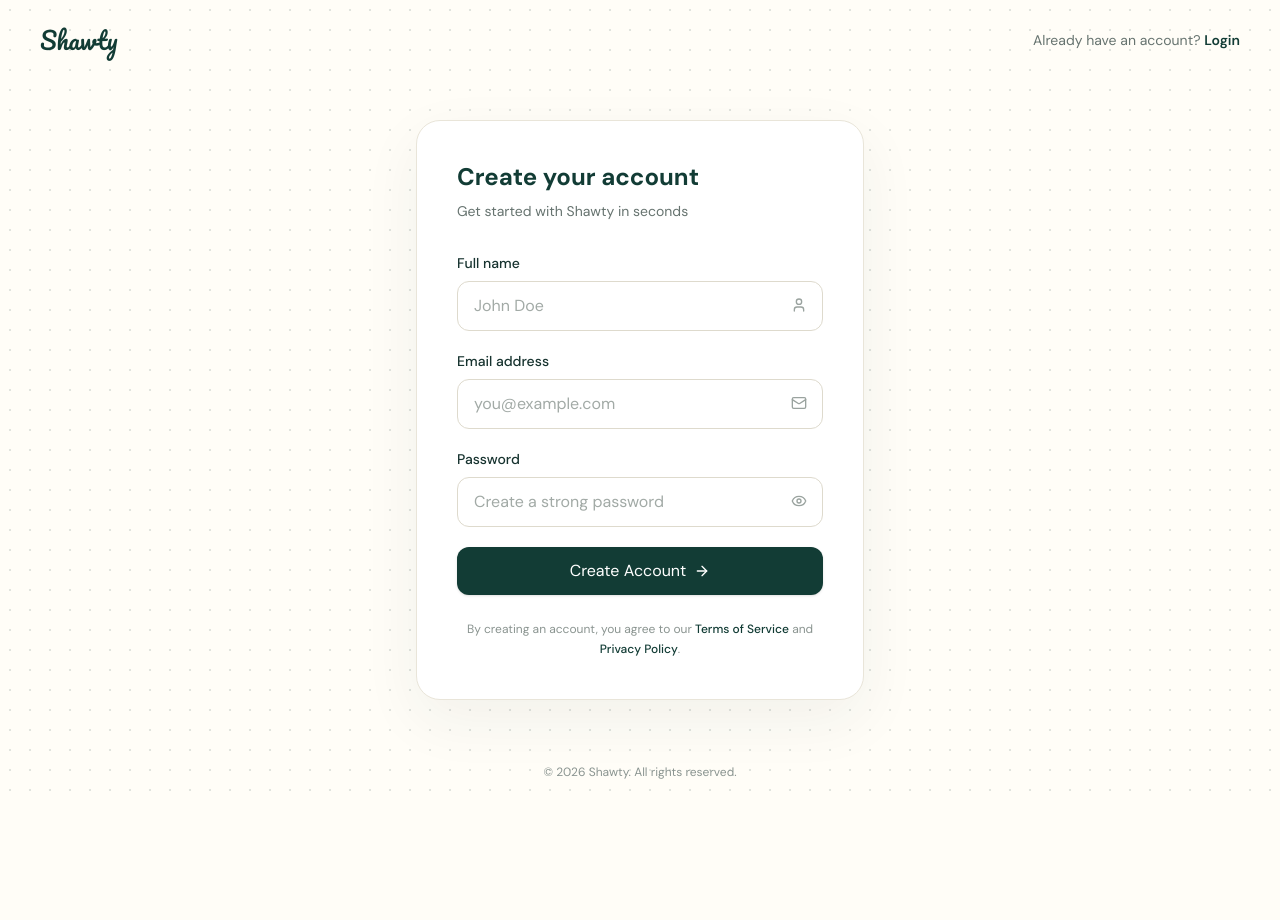
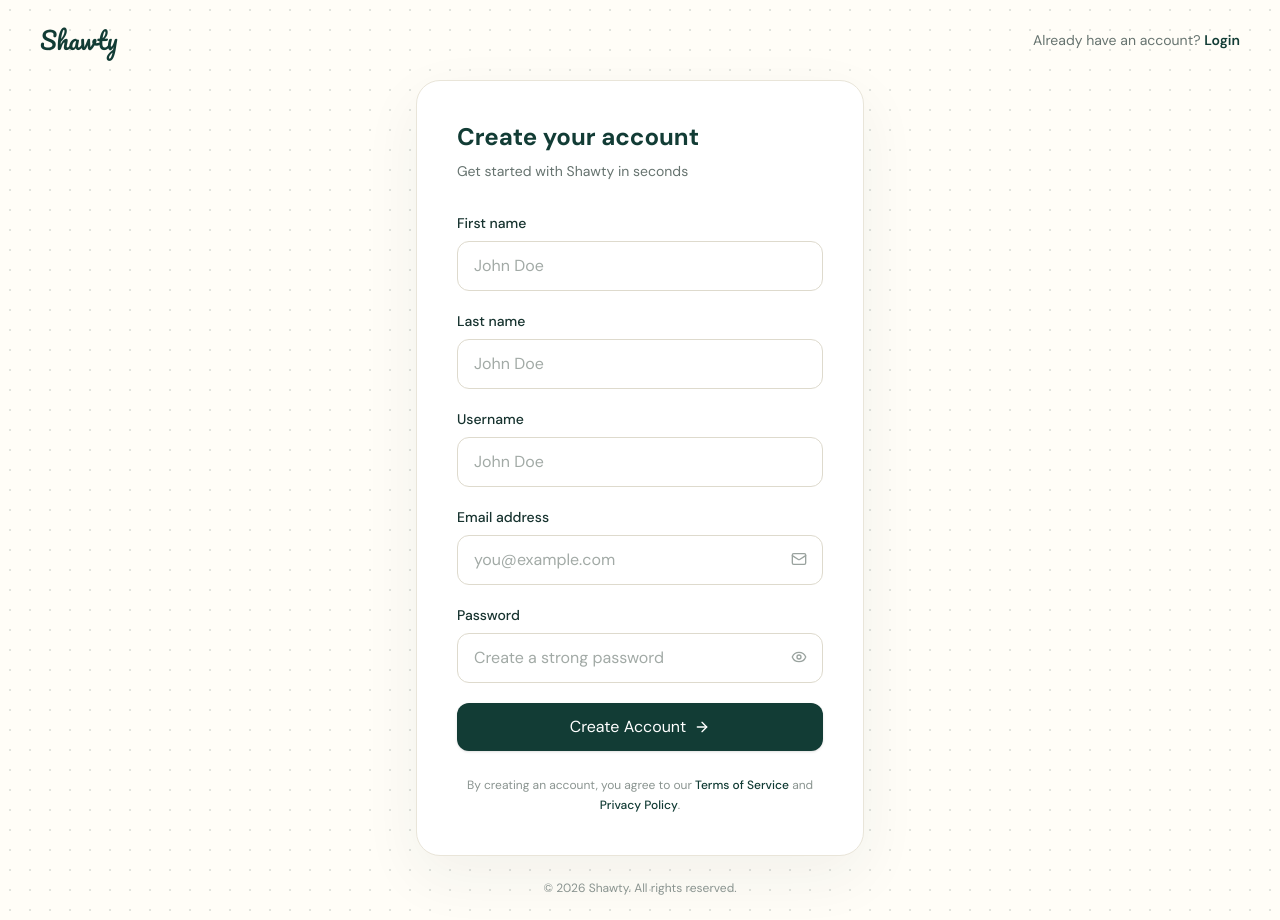
Before and after one commit to l10-bhushan/crispy-fiesta, a React (Vite) app in the folder frontend/: page /register in a window 1280 px wide. Before the commit the page ends 804 px from the top, so only its background shows below. Built offline with nearby package versions, Linux system fonts and the light colour scheme; no server answers.

Commit message:
Added handler for inputs on register page

```diff
--- a/frontend/src/pages/Register.tsx
+++ b/frontend/src/pages/Register.tsx
@@ -1,4 +1,4 @@
-import { ArrowRight, Eye, EyeOff, Lock, Mail, User } from "lucide-react";
+import { ArrowRight, Eye, EyeOff, Mail } from "lucide-react";
 import { useState } from "react";
 import { Link } from "react-router-dom";
 
@@ -7,8 +7,54 @@ import Input from "../components/ui/Input";
 import Button from "../components/ui/Button";
 
 export default function Register() {
+  const [formData, setFormData] = useState({
+    firstName: "",
+    lastName: "",
+    userName: "",
+    email: "",
+    password: "",
+  });
+
+  const [formError, setFormError] = useState({
+    firstNameError: "",
+    lastNameError: "",
+    userNameError: "",
+    emailError: "",
+    passwordError: "",
+  });
+
   const [showPassword, setShowPassword] = useState(false);
 
+  const handleInputFields = (
+    event: React.FormEvent<HTMLInputElement>,
+    field: string,
+  ) => {
+    let value = event.currentTarget.value;
+    switch (field) {
+      case "firstName":
+        setFormData((formData) => ({ ...formData, firstName: value }));
+        setFormError((formError) => ({ ...formError, firstNameError: "" }));
+        break;
+      case "lastName":
+        setFormData((formData) => ({ ...formData, lastName: value }));
+        setFormError((formError) => ({ ...formError, lastNameError: "" }));
+        break;
+      case "userName":
+        setFormData((formData) => ({ ...formData, userName: value }));
+        setFormError((formError) => ({ ...formError, userNameError: "" }));
+        break;
+      case "email":
+        setFormData((formData) => ({ ...formData, email: value }));
+        setFormError((formError) => ({ ...formError, emailError: "" }));
+        break;
+      case "password":
+        setFormData((formData) => ({ ...formData, password: value }));
+        setFormError((formError) => ({ ...formError, passwordError: "" }));
+        break;
+    }
+  };
+
+  console.log(formData);
   return (
     <div className="dot-background flex min-h-screen flex-col">
       <header className="flex items-center justify-between px-6 py-6 md:px-10">
@@ -25,7 +71,7 @@ export default function Register() {
         </p>
       </header>
 
-      <main className="flex flex-1 items-center justify-center px-6 py-10">
+      <main className="flex flex-1 items-center justify-center px-6">
         <div className="w-full max-w-md rounded-3xl border border-[#E9E5D9] bg-white p-8 shadow-[0_20px_60px_rgba(30,50,45,0.06)] md:p-10">
           <div className="mb-8">
             <h1 className="text-2xl font-bold text-[#123C35]">
@@ -39,28 +85,42 @@ export default function Register() {
 
           <form className="space-y-5">
             <div className="relative">
-              <Input label="Full name" type="text" placeholder="John Doe" />
-
-              <User className="absolute right-4 top-11 h-4 w-4 text-[#9AA39F]" />
-            </div>
-
-            {/* <div className="relative">
-              <Input label="Last name" type="text" placeholder="John Doe" />
-
-              <User className="absolute right-4 top-[38px] h-4 w-4 text-[#9AA39F]" />
+              <Input
+                label="First name"
+                type="text"
+                placeholder="John Doe"
+                onChange={(e) => handleInputFields(e, "firstName")}
+                error={formError.firstNameError}
+              />
             </div>
 
             <div className="relative">
-              <Input label="Username" type="text" placeholder="John Doe" />
+              <Input
+                label="Last name"
+                type="text"
+                placeholder="John Doe"
+                onChange={(e) => handleInputFields(e, "lastName")}
+                error={formError.lastNameError}
+              />
+            </div>
 
-              <User className="absolute right-4 top-[38px] h-4 w-4 text-[#9AA39F]" />
-            </div> */}
+            <div className="relative">
+              <Input
+                label="Username"
+                type="text"
+                placeholder="John Doe"
+                onChange={(e) => handleInputFields(e, "userName")}
+                error={formError.userNameError}
+              />
+            </div>
 
             <div className="relative">
               <Input
                 label="Email address"
                 type="email"
                 placeholder="you@example.com"
+                onChange={(e) => handleInputFields(e, "email")}
+                error={formError.emailError}
               />
 
               <Mail className="absolute right-4 top-11 h-4 w-4 text-[#9AA39F]" />
@@ -71,6 +131,8 @@ export default function Register() {
                 label="Password"
                 type={showPassword ? "text" : "password"}
                 placeholder="Create a strong password"
+                onChange={(e) => handleInputFields(e, "password")}
+                error={formError.passwordError}
               />
 
               <button
```
